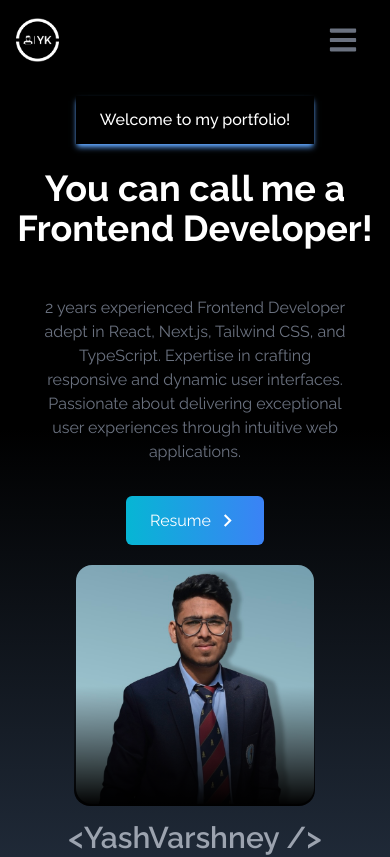
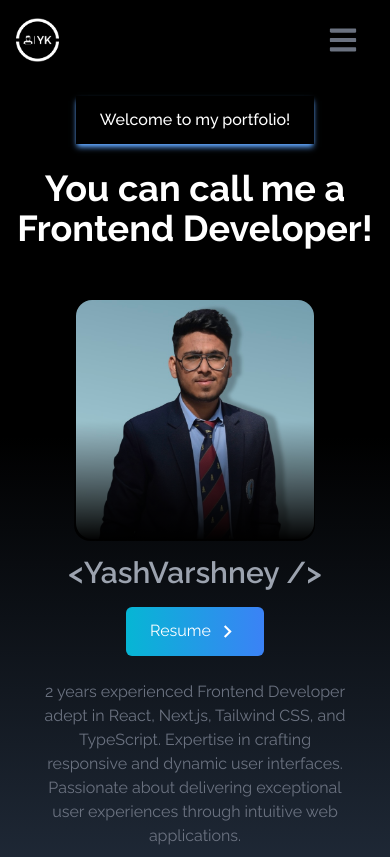
Before and after one commit to ykji/personal-portfolio, a React (Create React App) app: page / in a window 390 px wide. Shown: the top 857 px of the page. Built offline with nearby package versions, Linux system fonts and the light colour scheme; the HTML template or start-up script is replaced by a standard one; a web font is replaced by a local one.

Commit message:
feat: refactor home for mobile view

```diff
--- /dev/null
+++ b/src/components/FrontendText.tsx
@@ -0,0 +1,24 @@
+import React, { useEffect, useRef } from 'react';
+
+const frontendText = 'You can call me a Frontend Developer!';
+
+const FrontendText = () => {
+  const frontendRef = useRef<HTMLParagraphElement>(null);
+
+  useEffect(() => {
+    const frontend = frontendRef.current;
+
+    if (frontend) {
+      frontend.innerHTML = '';
+      for (let i = 0; i < frontendText.length; ++i) {
+        setTimeout(() => {
+          frontend.innerHTML += frontendText[i];
+        }, 100 * i);
+      }
+    }
+  }, []);
+
+  return <p ref={frontendRef} className='text-4xl lg:text-7xl text-white font-bold h-[80px] lg:h-[216px] mb-6' />;
+};
+
+export default FrontendText;
--- /dev/null
+++ b/src/components/HeroImage.tsx
@@ -0,0 +1,16 @@
+import heroImage from '../assets/heroImage.jpg';
+
+const HeroImage = () => {
+  return (
+    <>
+      <div className='group rounded-2xl mx-auto w-2/3 md:w-full max-w-xs mt-7 md:mt-0 lg:hover:scale-105 duration-300 relative'>
+        <img src={heroImage} alt='yash-face' className='rounded-2xl' />
+        <div className='h-1/2 bottom-[-2px] left-[-2px] w-[101%] rounded-b-2xl bg-gradient-to-b from-transparent to-black absolute z-8 text-white'></div>
+        <p className='group-hover:lg:opacity-100 opacity-0 duration-700 absolute z-6 bottom-14 left-24 font-bold text-3xl text-gray-200 '>Namaskar!</p>
+      </div>
+      <p className='text-3xl md:text-5xl font-semibold block mt-4 text-gray-400 md:hidden'>{'<YashVarshney />'}</p>
+    </>
+  );
+};
+
+export default HeroImage;
--- a/src/components/Home.tsx
+++ b/src/components/Home.tsx
@@ -1,52 +1,25 @@
-import { useEffect } from 'react';
-
-import { MdOutlineKeyboardArrowRight } from 'react-icons/md';
-
-import HeroImage from '../assets/heroImage.jpg';
-
-const frontendText = 'You can call me a Frontend Developer!';
+import Summary from './Summary';
+import HeroImage from './HeroImage';
+import FrontendText from './FrontendText';
+import ResumeButton from './ResumeButton';
 
 const Home = () => {
-  useEffect(() => {
-    const frontend = document.querySelector('#frontend-text');
-
-    if (frontend) {
-      for (let i = 0; i < frontendText.length; ++i) {
-        setTimeout(() => {
-          frontend!.innerHTML += frontendText[i];
-        }, 100 * i);
-      }
-    }
-  }, []);
-
   return (
     <div id='home' className='md:h-screen w-full bg-gradient-to-b from-black via-black to-gray-800 pt-24 md:pt-0'>
-      <div className='max-w-screen-lg text-center md:text-left mx-auto flex flex-col items-center justify-center h-full px-4 md:px-16 lg:px-4 md:flex-row md:gap-4'>
+      <div className='max-w-screen-lg text-center md:text-left mx-auto md:flex flex-col items-center justify-center h-full px-4 md:px-16 lg:px-4 md:flex-row md:gap-4'>
         <div className='flex flex-1 flex-col justify-center items-center md:items-start h-full'>
           <h2 className='text-white mb-6 md:mb-4 px-6 py-3 font-medium shadow-md shadow-blue-400'>Welcome to my portfolio!</h2>
-          <p id='frontend-text' className='text-4xl lg:text-7xl text-white font-bold h-[80px] lg:h-[216px] mb-6' />
-          <p className='text-gray-500 max-w-md py-6 px-6 md:px-0'>
-            2 years experienced Frontend Developer adept in React, Next.js, Tailwind CSS, and TypeScript. Expertise in crafting responsive and dynamic user interfaces. Passionate about delivering
-            exceptional user experiences through intuitive web applications.
-          </p>
-          <a
-            target='_blank'
-            rel='noreferrer'
-            href='https://drive.google.com/drive/folders/1vjO0slQ8vqc1HbXGA1hDcdBIWf6WCfJm?usp=sharing'
-            className='group text-white px-6 py-3 my-2 flex items-center rounded-md w-fit bg-gradient-to-r from-cyan-500 to-blue-500 cursor-pointer'
-          >
-            Resume
-            <span className='group-hover:rotate-90 duration-300'>
-              <MdOutlineKeyboardArrowRight size={25} className='ml-1' />
-            </span>
-          </a>
+          <FrontendText />
+          <div className='hidden md:block'>
+            <Summary />
+            <ResumeButton />
+          </div>
         </div>
-        <div className='group rounded-2xl mx-auto w-2/3 md:w-full max-w-xs mt-3 md:mt-0 lg:hover:scale-105 duration-300 relative'>
-          <img src={HeroImage} alt='yash-face' className='rounded-2xl' />
-          <div className='h-1/2 bottom-[-2px] left-[-2px] w-[101%] rounded-b-2xl bg-gradient-to-b from-transparent to-black absolute z-8 text-white'></div>
-          <p className='group-hover:lg:opacity-100 opacity-0 duration-700 absolute z-6 bottom-14 left-24 font-bold text-3xl text-gray-200 '>Namaskar!</p>
+        <HeroImage />
+        <div className='md:hidden flex flex-col items-center'>
+          <ResumeButton />
+          <Summary />
         </div>
-        <p className='text-3xl md:text-5xl font-semibold block mt-4 text-gray-400 md:hidden'>{'<YashVarshney />'}</p>
       </div>
     </div>
   );
--- /dev/null
+++ b/src/components/ResumeButton.tsx
@@ -0,0 +1,19 @@
+import { MdOutlineKeyboardArrowRight } from 'react-icons/md';
+
+const ResumeButton = () => {
+  return (
+    <a
+      target='_blank'
+      rel='noreferrer'
+      href='https://drive.google.com/drive/folders/1vjO0slQ8vqc1HbXGA1hDcdBIWf6WCfJm?usp=sharing'
+      className='group text-white px-6 py-3 mt-4 md:my-2 flex items-center rounded-md w-fit bg-gradient-to-r from-cyan-500 to-blue-500 cursor-pointer'
+    >
+      Resume
+      <span className='group-hover:rotate-90 duration-300'>
+        <MdOutlineKeyboardArrowRight size={25} className='ml-1' />
+      </span>
+    </a>
+  );
+};
+
+export default ResumeButton;
--- /dev/null
+++ b/src/components/Summary.tsx
@@ -0,0 +1,10 @@
+const Summary = () => {
+  return (
+    <p className='text-gray-500 max-w-md py-6 px-6 md:px-0'>
+      2 years experienced Frontend Developer adept in React, Next.js, Tailwind CSS, and TypeScript. Expertise in crafting responsive and dynamic user interfaces. Passionate about delivering
+      exceptional user experiences through intuitive web applications.
+    </p>
+  );
+};
+
+export default Summary;
```
